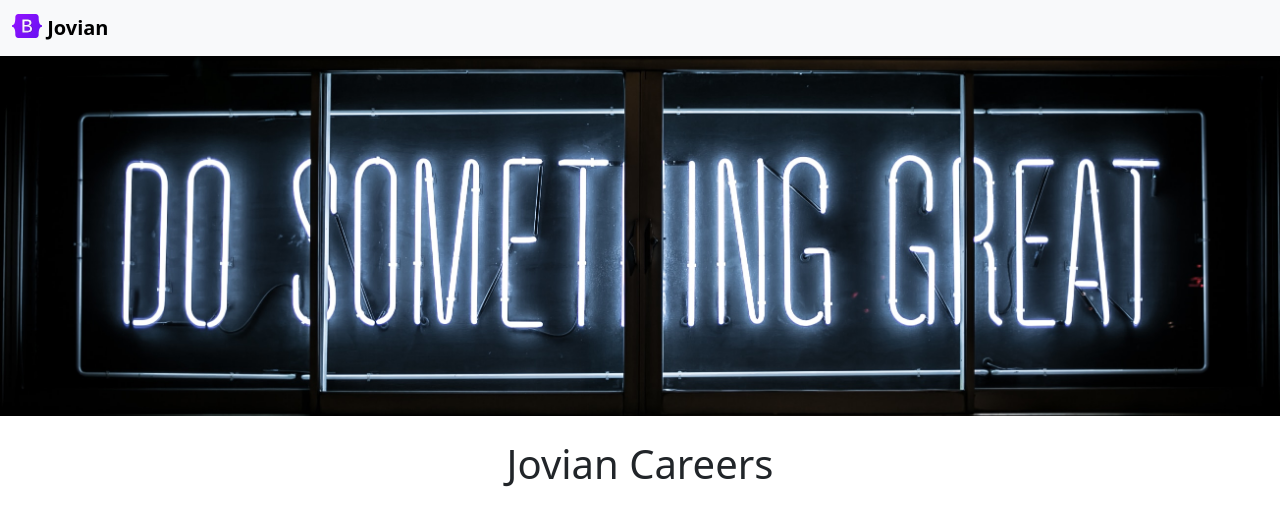
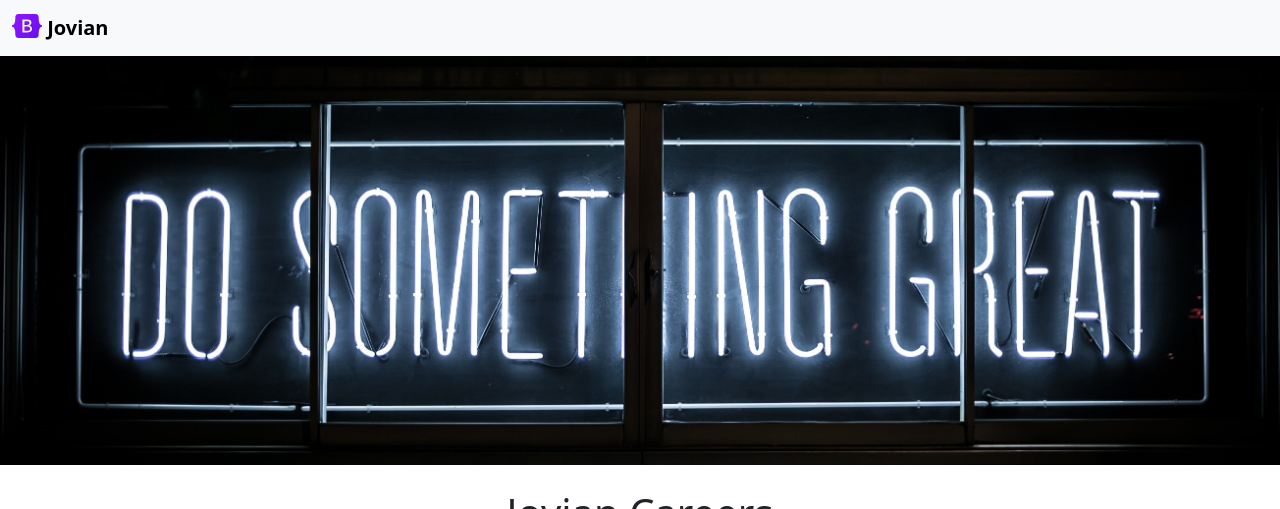
Before and after one commit to Zippitydoda/jovian-careers-website, a Flask app: page / in a window 1280 px wide. Shown: the top 509 px of the page. Run offline with Flask 3, Linux system fonts and the light colour scheme.

Commit message:
cropped banner img

```diff
--- a/templates/home.html
+++ b/templates/home.html
@@ -6,10 +6,13 @@
      <link href="https://cdn.jsdelivr.net/npm/bootstrap@5.3.0/dist/css/bootstrap.min.css" rel="stylesheet" integrity="sha384-9ndCyUaIbzAi2FUVXJi0CjmCapSmO7SnpJef0486qhLnuZ2cdeRhO02iuK6FUUVM" crossorigin="anonymous">
     <style>
       #banner {
-        height: 360px;
-        width:100%;
-        object-fit:cover;
+
+        width:max-content;
+
+        object-fit:contain;
         margin-bottom: 16px;
+
+
       }
     </style>
   </head>
```
Also changed, not shown: static/banner.jpeg.
